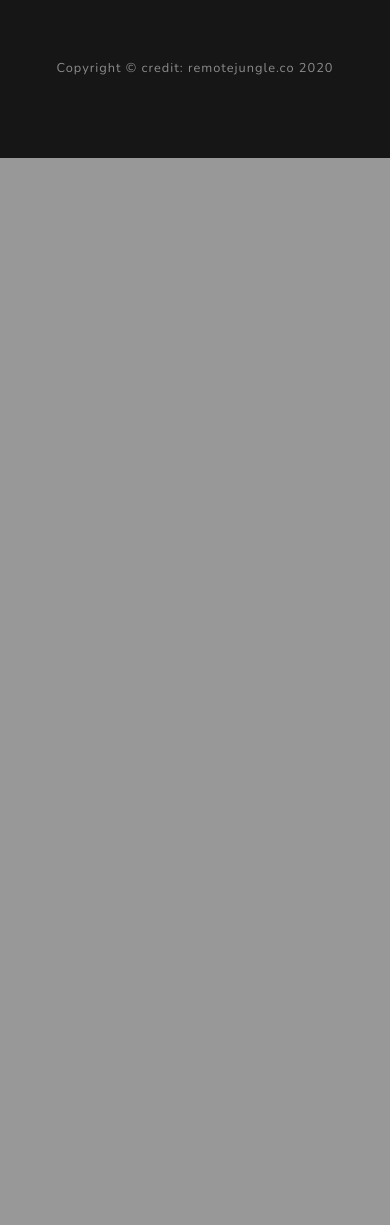
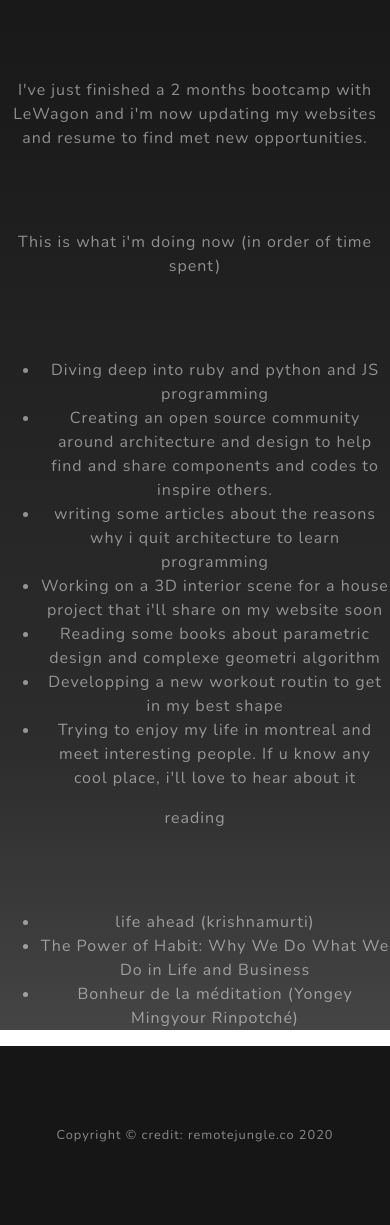
Before and after one commit to marcusbey/rb_django, a Django app: page /now/ in a window 390 px wide. Shown: the part 773-1998 px from the top of the page. Before the commit the page ends 931 px from the top, so only its background shows below. Run offline with Django 3.2, Linux system fonts and the light colour scheme; some libraries are stand-ins or nearby versions.

Commit message:
now page

```diff
--- a/templates/about.html
+++ b/templates/about.html
@@ -7,12 +7,10 @@
     <div class="container h-100">
       <div class="row">
         <div class="col-lg-8 mx-auto">
-          <h2 class="text-white mb-4">Built with Bootstrap 4</h2>
-          <p class="text-white-50">Grayscale is a free Bootstrap theme created by Start Bootstrap. It can be yours right now, simply download the template on
-             The theme is open source, and you can use it for any purpose, personal or commercial.</p>
+
         </div>
       </div>
-      <img src=" {% static 'img/ipad.png' %}" class="img-fluid" alt="">
+
     </div>
   </section>
 
--- a/templates/now.html
+++ b/templates/now.html
@@ -4,17 +4,50 @@
 {% block content %}
   <!-- About Section -->
   <section id="about" class="about-section text-center">
-    <div class="container h-100">
+    <div class="container h-100 text-white-50">
       <div class="row">
         <div class="col-lg-8 mx-auto">
+          <h5>Last updated: August 15, 2017</h5>
+           <div class="second-banner col-sd-12 col-md-6 col-lg-6 col-xl-6">
+
+              <p>If my activities change, I’ll update this page.</p>
+              <h6 class="inactive">Archive</h6>
+              <hr>
+              <p>This is a <strong>/now</strong> page inspired by Derek Sivers’ /now page movement. Check it out at <a href="http://www.nownownow.com">nownownow.com </a>.</p>
+              <p>See my Now Now Now <a href="#">profile</a>.</p>
+          </div>
           <h2 class="text-white mb-4">Built with Bootstrap 4</h2>
-          <p class="text-white-50">Grayscale is a free Bootstrap theme created by Start Bootstrap. It can be yours right now, simply download the template on
-             The theme is open source, and you can use it for any purpose, personal or commercial.</p>
+        </div>
+        <div class="page-container row page-row now-content">
         </div>
       </div>
-      <img src=" {% static 'img/ipad.png' %}" class="img-fluid" alt="">
-      <div class="mx-right"><a href="{% url 'projects'%}" class="btn btn-primary js-scroll-trigger">Projects</a></div>
+
     </div>
   </section>
 
+
+  <section id="about" class="about-section text-center text-white-50">
+    <div>
+    <p>I've just finished a 2 months bootcamp with LeWagon and i'm now updating my websites and resume to find met new opportunities.</p>
+    <p>This is what i'm doing now (in order of time spent)</p>
+  </div>
+
+  <ul>
+    <li>Diving deep into ruby and python and JS programming</li>
+    <li>Creating an open source community around architecture and design to help find and share components and codes to inspire others.</li>
+    <li>writing some articles about the reasons why i quit architecture to learn programming</li>
+    <li>Working on a 3D interior scene for a house project that i'll share on my website soon</li>
+    <li>Reading some books about parametric design and complexe geometri algorithm</li>
+    <li>Developping a new workout routin to get in my best shape</li>
+    <li>Trying to enjoy my life in montreal and meet interesting people. If u know any cool place, i'll love to hear about it</li>
+  </ul>
+
+  <p>reading</p>
+  <ul>
+    <li>life ahead (krishnamurti)</li>
+    <li>The Power of Habit: Why We Do What We Do in Life and Business</li>
+    <li>Bonheur de la méditation (Yongey Mingyour Rinpotché)</li>
+  </ul>
+</section>
+
 {% endblock %}
```
Also changed, not shown: templates/home.html (+24 -6 lines).
